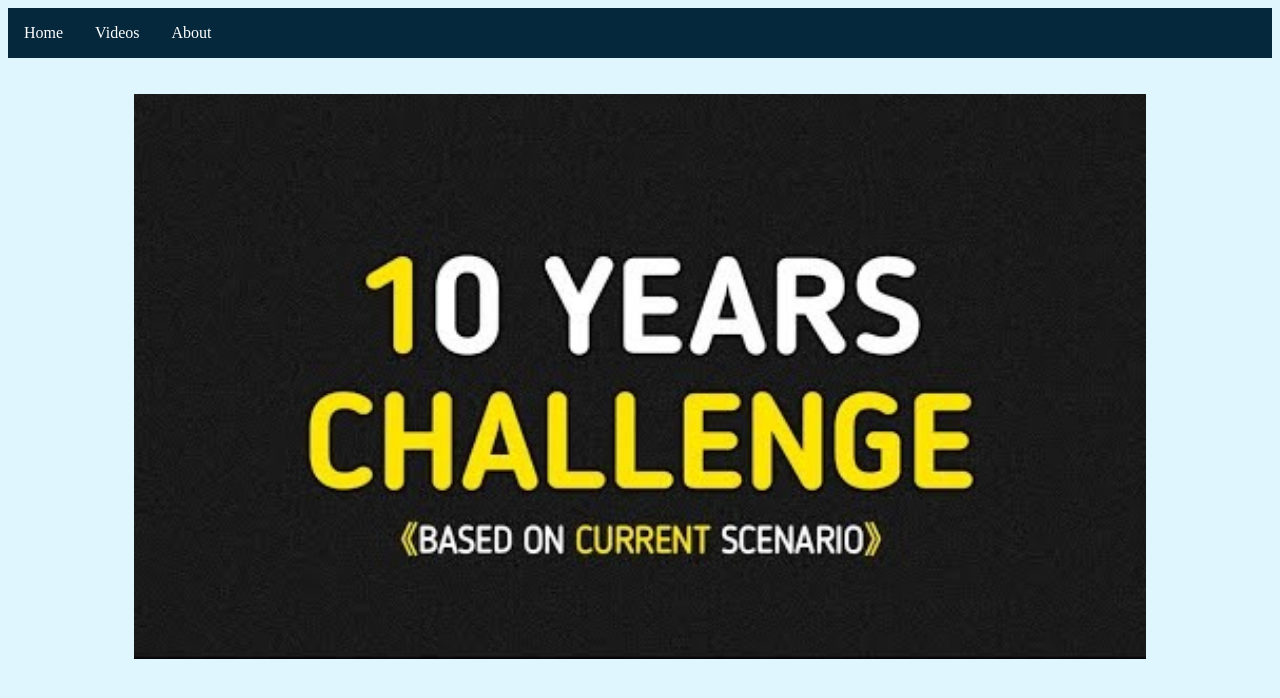
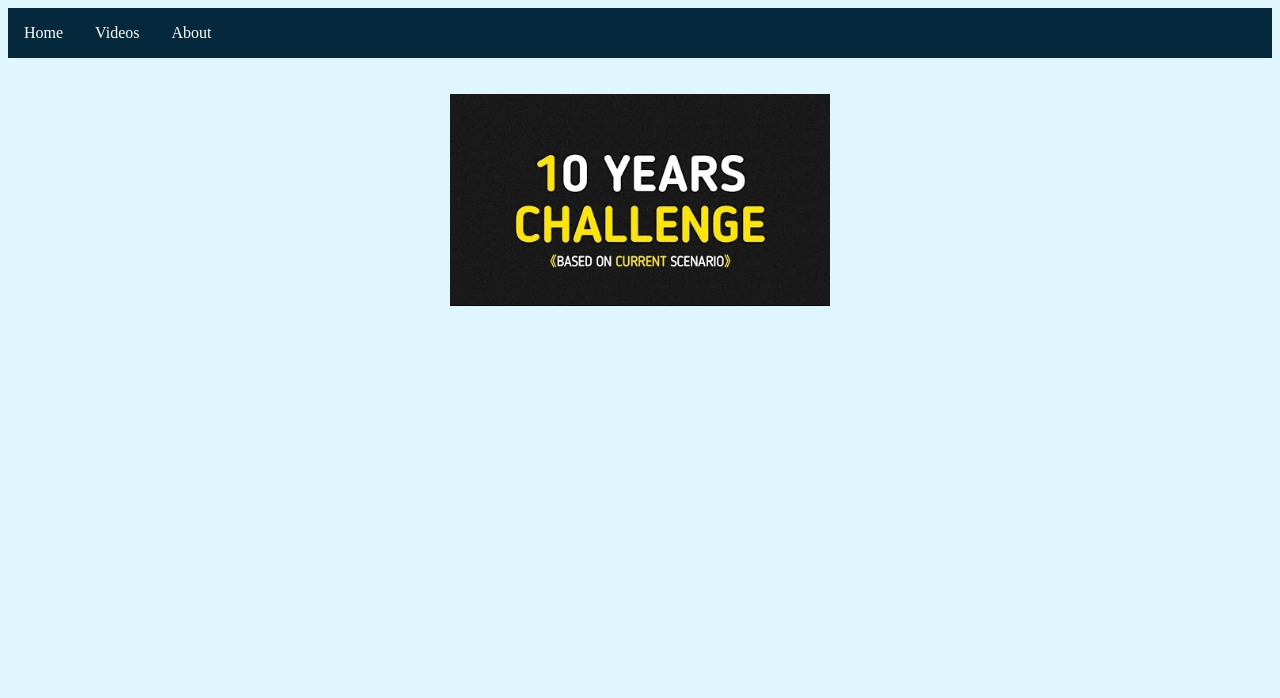
Before and after one commit to KrishnaKrinc/Krinc-Web, a plain HTML site: page videos.html in a window 1280 px wide. Drawn offline with Linux system fonts and the light colour scheme.

Commit message:
New image added

```diff
--- a/style.css
+++ b/style.css
@@ -41,5 +41,5 @@ li a:hover {
     display: block;
     margin-left: auto;
     margin-right: auto;
-    width: 80%;
+    width: 30%;
 }
```
Also changed, not shown: images/Among_us.jpg (added).
